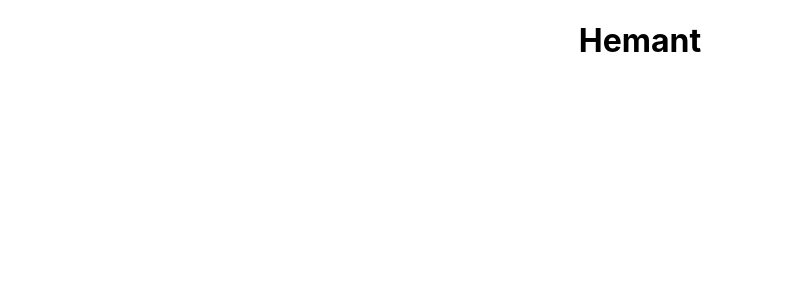
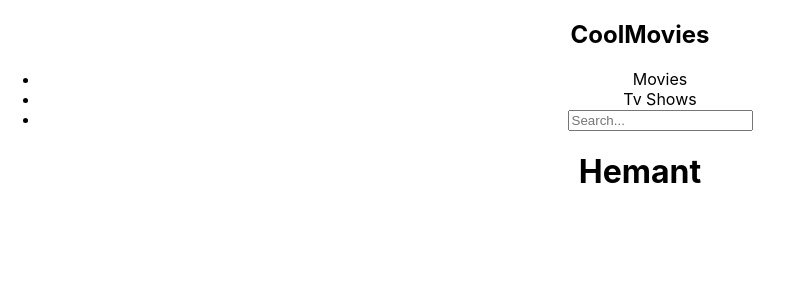
Before and after one commit to hemantso/movienchill, a React (Create React App) app: page / in a window 1280 px wide. Shown: the top 300 px of the page, without its empty margins (0-793 px from the left). Built offline with nearby package versions, Linux system fonts and the light colour scheme.

Commit message:
nav element

```diff
--- a/package.json
+++ b/package.json
@@ -45,5 +45,9 @@
       "last 1 firefox version",
       "last 1 safari version"
     ]
+  },
+  "devDependencies": {
+    "webpack": "^5.19.0",
+    "webpack-cli": "^4.4.0"
   }
 }
--- a/src/App.js
+++ b/src/App.js
@@ -1,10 +1,12 @@
 import React, { Component } from 'react'
 import './App.css'
+import Header from "./components/Header"
 
 class App extends Component {
   render() {
     return (
       <div className="App">
+        <Header />
         <h1>Hemant</h1>
       </div>
     )
--- a/src/components/Header.js
+++ b/src/components/Header.js
@@ -1,9 +1,29 @@
-import React, { Component } from 'react'
+import React, { Component } from "react";
+
 
 export default class Header extends Component {
-    render() {
-        return (
-            <header></header>
-        )
-    }
+  render() {
+    return (
+      <header>
+        <nav className="navigation">
+          <div className="main-heading" id="name">
+            <h1>
+              Cool<span>Movies</span>
+            </h1>
+          </div>
+          <ul className="topnav" id="nav">
+            <li>
+              Movies
+            </li>
+            <li>
+              Tv Shows
+            </li>
+            <li>
+              <input type="text" placeholder="Search..." />
+            </li>
+          </ul>
+        </nav>
+      </header>
+    );
+  }
 }
```
Also changed, not shown: 2 other files (tests, documents, lock files or other folders).
